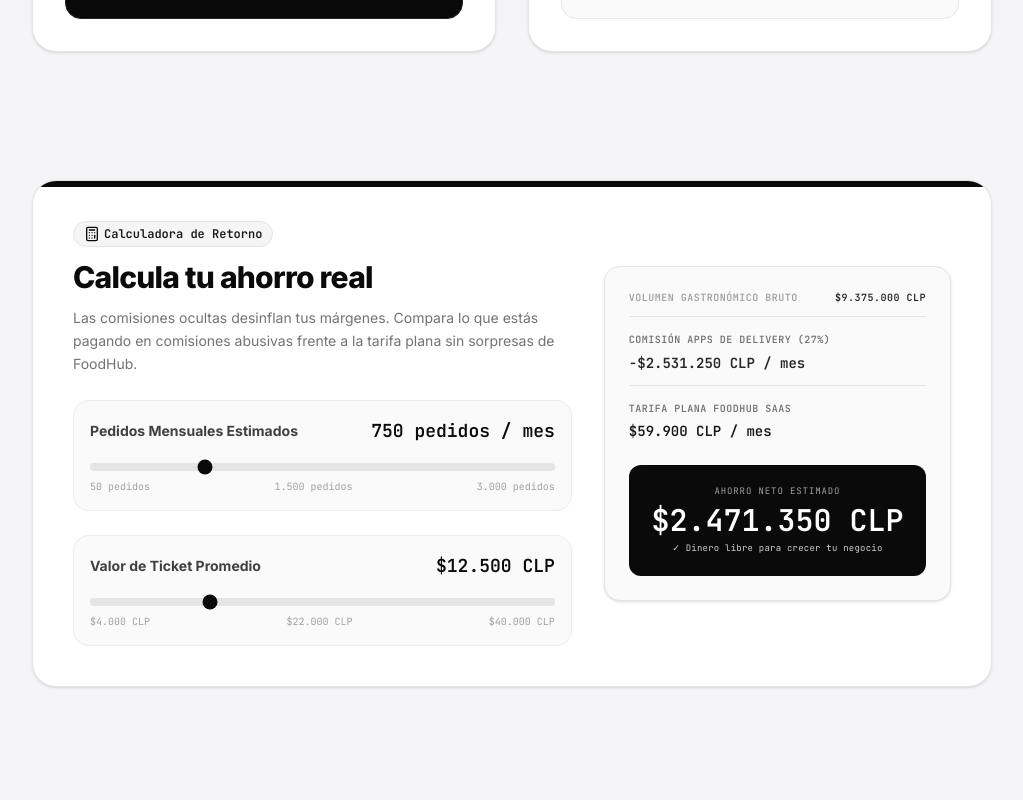
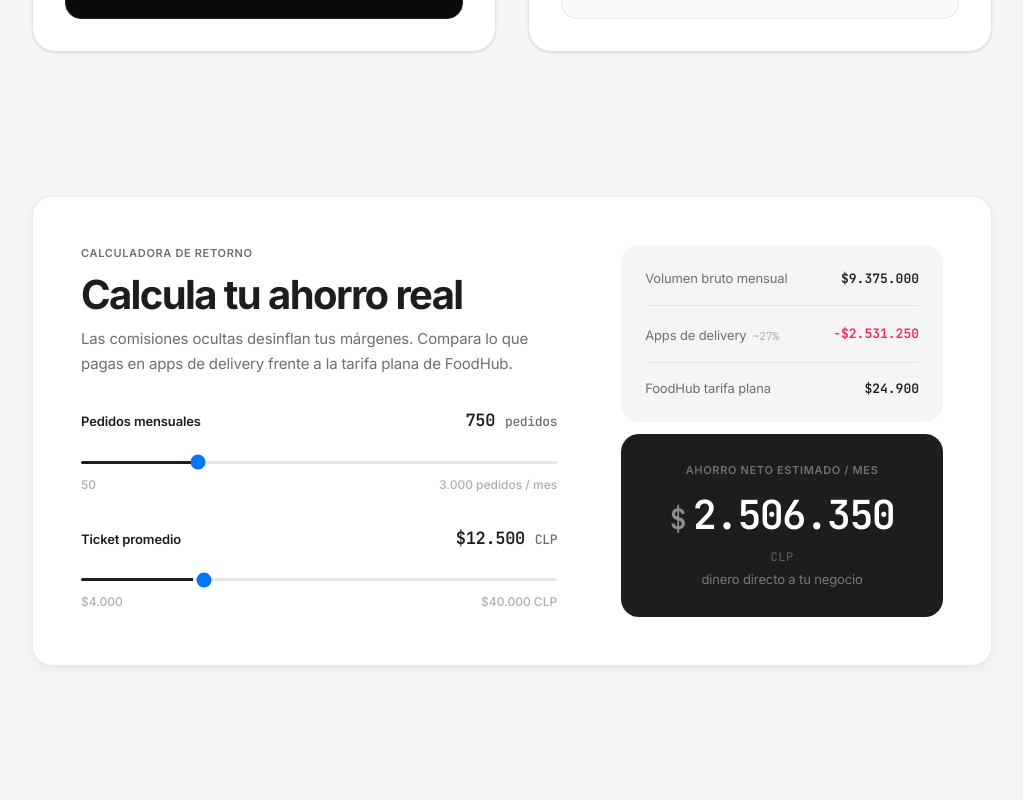
Before and after one commit to animaskazo/foodHub, a React (Vite) app: page / in a window 1280 px wide. Shown: the part 4300-5100 px from the top of the page, without its empty margins (128-1151 px from the left). Built offline with nearby package versions, Linux system fonts and the light colour scheme.

Commit message:
refactor: update branding, reduce subscription price, and add custom favicon

```diff
--- a/src/components/LandingPage.tsx
+++ b/src/components/LandingPage.tsx
@@ -137,7 +137,7 @@
   const totalVolume = ordersCount * avgTicket;
   const commissionPercentage = 0.27;
   const deliveryCommissions = Math.round(totalVolume * commissionPercentage);
-  const foodhubFixedSubscription = 59900; // 59.900 CLP flat monthly SaaS fee
+  const foodhubFixedSubscription = 24900; // 59.900 CLP flat monthly SaaS fee
   const estimatedSavings = deliveryCommissions - foodhubFixedSubscription;
 
   // Interactive POS helper functions
@@ -182,7 +182,7 @@
     },
     {
       q: "¿Cómo funciona el Asistente de IA?",
-      a: "Está integrado con la API oficial de Google Gemini. Lee de forma automática tu catálogo cargado en FoodHub (ingredientes, precios, disponibilidad) para responder a tus clientes preguntas sobre alérgenos, sugerir acompañamientos o ayudarles a armar su pedido ideal directamente desde WhatsApp o web."
+      a: "Nuestro asistente utiliza Inteligencia Artificial para leer de forma automática tu catálogo cargado en FoodHub (ingredientes, precios, disponibilidad) y responder a tus clientes preguntas sobre alérgenos, sugerir acompañamientos o ayudarles a armar su pedido ideal directamente desde WhatsApp o web."
     },
     {
       q: "¿Necesito comprar hardware o terminales especiales?",
@@ -347,9 +347,9 @@
               {/* Social Proof */}
               <div className="pt-5 flex items-center gap-5 border-t border-black/[0.07]">
                 <div className="flex -space-x-2.5" aria-label="Clientes destacados" role="img">
-                  {["#1d1d1f","#3a3a3c","#6e6e73"].map((bg, i) => (
+                  {["#1d1d1f", "#3a3a3c", "#6e6e73"].map((bg, i) => (
                     <div key={i} className="w-8 h-8 rounded-full border-2 border-[#f5f5f7] flex items-center justify-center text-[10px] font-bold text-white" style={{ background: bg }}>
-                      {["M","A","S"][i]}
+                      {["M", "A", "S"][i]}
                     </div>
                   ))}
                 </div>
@@ -496,8 +496,7 @@
                         <button
                           type="button"
                           onClick={() => setSelectedPlan("base")}
-                          className={`flex items-center gap-2 p-3 rounded-[10px] border text-[13px] font-semibold transition-all duration-200 cursor-pointer tracking-[-0.01em] ${
-                            selectedPlan === "base"
+                          className={`flex items-center gap-2 p-3 rounded-[10px] border text-[13px] font-semibold transition-all duration-200 cursor-pointer tracking-[-0.01em] ${selectedPlan === "base"
                             ? "bg-[#1d1d1f] text-white border-[#1d1d1f]"
                             : "bg-white text-[#1d1d1f] border-black/[0.1] hover:border-black/25"
                             }`}
@@ -511,8 +510,7 @@
                         <button
                           type="button"
                           onClick={() => setSelectedPlan("premium")}
-                          className={`flex items-center gap-2 p-3 rounded-[10px] border text-[13px] font-semibold transition-all duration-200 cursor-pointer tracking-[-0.01em] ${
-                            selectedPlan === "premium"
+                          className={`flex items-center gap-2 p-3 rounded-[10px] border text-[13px] font-semibold transition-all duration-200 cursor-pointer tracking-[-0.01em] ${selectedPlan === "premium"
                             ? "bg-[#1d1d1f] text-white border-[#1d1d1f]"
                             : "bg-white text-[#1d1d1f] border-black/[0.1] hover:border-black/25"
                             }`}
@@ -639,7 +637,7 @@
             Infraestructura compatible
           </p>
           <div className="flex flex-wrap justify-center items-center gap-x-10 gap-y-5">
-            {["Supabase","Gemini API","Datos Encriptados","Resend","Kapso"].map(t => (
+            {["Supabase", "Inteligencia Artificial", "Datos Encriptados", "Resend", "Klap", "Kapso"].map(t => (
               <span key={t} className="text-[13px] font-semibold tracking-[-0.01em] text-[#aeaeb2]">{t}</span>
             ))}
           </div>
@@ -650,33 +648,28 @@
       <MainFeaturesSection />
 
       {/* Interactive Savings Calculator */}
-      <section id="calculadora" className="max-w-5xl mx-auto px-4 sm:px-6 lg:px-8 py-12">
-        <div className="bg-white border border-neutral-200 rounded-3xl p-6 sm:p-10 shadow-sm relative overflow-hidden">
-          {/* Top visual accent bar */}
-          <div className="absolute top-0 left-0 w-full h-1.5 bg-neutral-950"></div>
+      <section id="calculadora" className="max-w-5xl mx-auto px-4 sm:px-6 lg:px-8 py-16">
+        <div className="apple-card p-8 sm:p-12">
 
-          <div className="grid grid-cols-1 lg:grid-cols-12 gap-8 items-center">
+          <div className="grid grid-cols-1 lg:grid-cols-12 gap-10 lg:gap-16 items-start">
 
-            {/* Left Column: Sliders */}
-            <div className="lg:col-span-7 space-y-6 text-left">
+            {/* Left Column: Header + Sliders */}
+            <div className="lg:col-span-7 space-y-8 text-left">
               <div className="space-y-3">
-                <span className="inline-flex items-center gap-1 bg-neutral-100 text-neutral-900 border border-neutral-200 px-2.5 py-1 rounded-full text-xs font-bold font-mono">
-                  <Calculator className="w-4 h-4 text-neutral-950" />
-                  <span>Calculadora de Retorno</span>
-                </span>
-                <h3 className="text-2xl sm:text-3xl font-serif font-extrabold text-neutral-950 tracking-tight">
+                <p className="eyebrow text-[#6e6e73]">Calculadora de Retorno</p>
+                <h3 className="text-[32px] sm:text-[40px] font-bold tracking-[-0.04em] text-[#1d1d1f] leading-[1.04]">
                   Calcula tu ahorro real
                 </h3>
-                <p className="text-neutral-500 text-sm font-sans leading-relaxed">
-                  Las comisiones ocultas desinflan tus márgenes. Compara lo que estás pagando en comisiones abusivas frente a la tarifa plana sin sorpresas de FoodHub.
+                <p className="text-[#6e6e73] text-[15px] leading-relaxed tracking-[-0.01em]">
+                  Las comisiones ocultas desinflan tus márgenes. Compara lo que pagas en apps de delivery frente a la tarifa plana de FoodHub.
                 </p>
               </div>
 
               {/* Slider 1: Orders per month */}
-              <div className="space-y-2 p-4 bg-neutral-50 rounded-2xl border border-neutral-200/60">
-                <div className="flex justify-between items-center text-sm font-bold">
-                  <span className="text-neutral-700">Pedidos Mensuales Estimados</span>
-                  <span className="text-neutral-950 font-mono text-lg">{ordersCount} pedidos / mes</span>
+              <div className="space-y-3">
+                <div className="flex justify-between items-baseline gap-3">
+                  <span className="text-[13px] font-semibold text-[#1d1d1f] tracking-[-0.01em] shrink-0">Pedidos mensuales</span>
+                  <span className="text-[17px] font-bold text-[#1d1d1f] tracking-[-0.02em] font-mono tabular-nums text-right">{ordersCount.toLocaleString("es-CL")} <span className="text-[13px] font-medium text-[#6e6e73]">pedidos</span></span>
                 </div>
                 <input
                   type="range"
@@ -685,20 +678,20 @@
                   step="50"
                   value={ordersCount}
                   onChange={(e) => setOrdersCount(parseInt(e.target.value))}
-                  className="w-full accent-neutral-950 bg-neutral-200 h-2 rounded-lg appearance-none cursor-pointer"
+                  className="w-full h-[3px] rounded-full appearance-none cursor-pointer"
+                  style={{ background: `linear-gradient(to right, #1d1d1f ${((ordersCount - 50) / (3000 - 50)) * 100}%, rgba(0,0,0,0.1) ${((ordersCount - 50) / (3000 - 50)) * 100}%)` }}
                 />
-                <div className="flex justify-between text-[10px] text-neutral-400 font-mono">
-                  <span>50 pedidos</span>
-                  <span>1.500 pedidos</span>
-                  <span>3.000 pedidos</span>
+                <div className="flex justify-between text-[12px] text-[#aeaeb2] font-medium">
+                  <span>50</span>
+                  <span>3.000 pedidos / mes</span>
                 </div>
               </div>
 
               {/* Slider 2: Average Ticket */}
-              <div className="space-y-2 p-4 bg-neutral-50 rounded-2xl border border-neutral-200/60">
-                <div className="flex justify-between items-center text-sm font-bold">
-                  <span className="text-neutral-700">Valor de Ticket Promedio</span>
-                  <span className="text-neutral-950 font-mono text-lg">${avgTicket.toLocaleString("es-CL")} CLP</span>
+              <div className="space-y-3">
+                <div className="flex justify-between items-baseline gap-3">
+                  <span className="text-[13px] font-semibold text-[#1d1d1f] tracking-[-0.01em] shrink-0">Ticket promedio</span>
+                  <span className="text-[17px] font-bold text-[#1d1d1f] tracking-[-0.02em] font-mono tabular-nums text-right">${avgTicket.toLocaleString("es-CL")} <span className="text-[13px] font-medium text-[#6e6e73]">CLP</span></span>
                 </div>
                 <input
                   type="range"
@@ -707,43 +700,51 @@
                   step="1000"
                   value={avgTicket}
                   onChange={(e) => setAvgTicket(parseInt(e.target.value))}
-                  className="w-full accent-neutral-950 bg-neutral-200 h-2 rounded-lg appearance-none cursor-pointer"
+                  className="w-full h-[3px] rounded-full appearance-none cursor-pointer"
+                  style={{ background: `linear-gradient(to right, #1d1d1f ${((avgTicket - 4000) / (40000 - 4000)) * 100}%, rgba(0,0,0,0.1) ${((avgTicket - 4000) / (40000 - 4000)) * 100}%)` }}
                 />
-                <div className="flex justify-between text-[10px] text-neutral-400 font-mono">
-                  <span>$4.000 CLP</span>
-                  <span>$22.000 CLP</span>
+                <div className="flex justify-between text-[12px] text-[#aeaeb2] font-medium">
+                  <span>$4.000</span>
                   <span>$40.000 CLP</span>
                 </div>
               </div>
             </div>
 
-            {/* Right Column: Thermal Receipt Simulation */}
-            <div className="lg:col-span-5 bg-neutral-50 border border-neutral-200 p-6 rounded-2xl flex flex-col justify-between space-y-6 shadow-sm relative">
-              <div className="space-y-4 font-mono text-xs">
-                <div className="text-[10px] text-neutral-400 font-bold uppercase tracking-wider flex justify-between border-b border-neutral-200 pb-3">
-                  <span>Volumen Gastronómico Bruto</span>
-                  <span className="font-bold text-neutral-800">${totalVolume.toLocaleString("es-CL")} CLP</span>
+            {/* Right Column: Results Panel */}
+            <div className="lg:col-span-5 flex flex-col gap-3">
+
+              {/* Metrics rows */}
+              <div className="bg-[#f5f5f7] rounded-[18px] p-6 space-y-4">
+                <div className="flex justify-between items-center gap-2 pb-4 border-b border-black/[0.07]">
+                  <span className="text-[13px] text-[#6e6e73] tracking-[-0.01em] shrink-0">Volumen bruto mensual</span>
+                  <span className="text-[13px] font-bold text-[#1d1d1f] font-mono tabular-nums text-right">${totalVolume.toLocaleString("es-CL")}</span>
                 </div>
-
-                <div className="space-y-1.5 border-b border-neutral-200 pb-3">
-                  <span className="text-[10px] font-bold text-neutral-500 uppercase tracking-wider block">Comisión Apps de Delivery (27%)</span>
-                  <p className="text-sm font-bold text-neutral-800">-${deliveryCommissions.toLocaleString("es-CL")} CLP / mes</p>
+                <div className="flex justify-between items-center gap-2 pb-4 border-b border-black/[0.07]">
+                  <div className="shrink-0">
+                    <span className="text-[13px] text-[#6e6e73] tracking-[-0.01em]">Apps de delivery</span>
+                    <span className="ml-1.5 text-[11px] text-[#aeaeb2] font-mono">~27%</span>
                   </div>
-
-                <div className="space-y-1.5">
-                  <span className="text-[10px] font-bold text-neutral-500 uppercase tracking-wider block">Tarifa Plana FoodHub SaaS</span>
-                  <p className="text-sm font-bold text-neutral-900">${foodhubFixedSubscription.toLocaleString("es-CL")} CLP / mes</p>
+                  <span className="text-[13px] font-bold text-rose-500 font-mono tabular-nums text-right">−${deliveryCommissions.toLocaleString("es-CL")}</span>
+                </div>
+                <div className="flex justify-between items-center gap-2">
+                  <span className="text-[13px] text-[#6e6e73] tracking-[-0.01em] shrink-0">FoodHub tarifa plana</span>
+                  <span className="text-[13px] font-bold text-[#1d1d1f] font-mono tabular-nums text-right">${foodhubFixedSubscription.toLocaleString("es-CL")}</span>
                 </div>
               </div>
 
-              {/* Main Net Saving Callout */}
-              <div className="bg-neutral-950 text-white rounded-xl p-5 text-center space-y-1">
-                <span className="text-[9px] font-mono tracking-widest block text-neutral-400 uppercase">Ahorro Neto Estimado</span>
-                <h3 className="text-2xl sm:text-3xl font-black font-mono">
-                  ${estimatedSavings > 0 ? estimatedSavings.toLocaleString("es-CL") : 0} CLP
-                </h3>
-                <span className="text-[9px] block opacity-80 font-mono tracking-wide">✓ Dinero libre para crecer tu negocio</span>
+              {/* Savings callout */}
+              <div className="bg-[#1d1d1f] rounded-[18px] px-6 py-7 text-center">
+                <p className="eyebrow text-white/30 mb-4">Ahorro neto estimado / mes</p>
+                <div className="flex items-baseline justify-center gap-1.5 flex-wrap">
+                  <span className="text-[28px] font-bold text-white/50 font-mono">$</span>
+                  <span className="text-[32px] sm:text-[40px] font-bold tracking-[-0.04em] text-white leading-none font-mono tabular-nums break-all">
+                    {estimatedSavings > 0 ? estimatedSavings.toLocaleString("es-CL") : "0"}
+                  </span>
                 </div>
+                <p className="text-[12px] text-white/30 mt-2 font-mono tracking-[0.04em] uppercase">CLP</p>
+                <p className="text-[13px] text-white/40 mt-1 tracking-[-0.01em]">dinero directo a tu negocio</p>
+              </div>
+
             </div>
 
           </div>
@@ -785,8 +786,8 @@
                   <td className="py-4 px-6">Aislada (no sincronizada)</td>
                 </tr>
                 <tr className="hover:bg-neutral-50/40 transition-colors">
-                  <td className="py-4 px-6 font-semibold text-neutral-900">Conserjería de IA (Gemini)</td>
-                  <td className="py-4 px-6 bg-neutral-100/30 text-neutral-950 font-bold border-x border-neutral-200">✓ Integrado de fábrica para alérgenos y menús</td>
+                  <td className="py-4 px-6 font-semibold text-neutral-900">Asistente de Inteligencia Artificial</td>
+                  <td className="py-4 px-6 bg-neutral-100/30 text-neutral-950 font-bold border-x border-neutral-200">✓ Integrado para alérgenos, menús y pedidos</td>
                   <td className="py-4 px-6 text-neutral-400">✗ No disponible</td>
                   <td className="py-4 px-6 text-neutral-400">✗ No disponible</td>
                 </tr>
@@ -887,7 +888,7 @@
                 {[
                   { icon: Terminal, text: "POS terminal con arqueo de caja" },
                   { icon: ShoppingBag, text: "Tienda online con dominio propio" },
-                  { icon: Sparkles, text: "Chat asistente IA (Gemini)" },
+                  { icon: Sparkles, text: "Asistente de Inteligencia Artificial" },
                   { icon: Smartphone, text: "Menú digital sincronizado" },
                   { icon: Zap, text: "Comandas directas a cocina" },
                   { icon: HeartHandshake, text: "Soporte técnico prioritario" },
@@ -923,7 +924,7 @@
               transition={{ duration: 0.5, delay: 0.15 }}
               className="bg-white border-2 border-neutral-950 rounded-3xl p-6 sm:p-8 shadow-md hover:shadow-xl transition-all relative flex flex-col group"
             >
-              <div className="absolute -top-3 left-1/2 -translate-x-1/2 bg-neutral-950 text-white text-[10px] font-bold px-4 py-1 rounded-full font-mono tracking-wider flex items-center gap-1.5 shadow-lg animate-pulse">
+              <div className="absolute -top-3 left-1/2 -translate-x-1/2 bg-green-600 text-white text-[10px] font-bold px-4 py-1 rounded-full font-mono tracking-wider flex items-center gap-1.5 shadow-lg">
                 <Crown className="w-3.5 h-3.5" />
                 <span>Más Popular</span>
               </div>
--- a/src/components/MainFeaturesSection.tsx
+++ b/src/components/MainFeaturesSection.tsx
@@ -88,7 +88,7 @@
               </li>
               <li className="flex items-center gap-2 text-xs font-medium text-neutral-700">
                 <CheckCircle2 className="w-4 h-4 text-neutral-950 shrink-0" />
-                <span>Asistente IA con Google Gemini para ventas en WhatsApp</span>
+                <span>Asistente con Inteligencia Artificial para ventas en WhatsApp</span>
               </li>
             </ul>
           </div>
@@ -141,7 +141,7 @@
                 </div>
                 <div>
                   <h4 className="font-display font-bold text-xs text-neutral-950">3. Chatbot IA</h4>
-                  <p className="text-[10px] text-neutral-400 mt-0.5">Gemini 24/7</p>
+                  <p className="text-[10px] text-neutral-400 mt-0.5">Inteligencia Artificial 24/7</p>
                 </div>
                 <span className="inline-block bg-neutral-100 text-neutral-800 text-[9px] font-bold font-mono px-2 py-0.5 rounded-full border border-neutral-200">
                   Auto-Venta
--- a/src/components/TestimonialsSection.tsx
+++ b/src/components/TestimonialsSection.tsx
@@ -38,7 +38,7 @@
     image: "https://images.unsplash.com/photo-1573496359142-b8d87734a5a2?auto=format&fit=crop&q=80&w=300&h=300",
     rating: 5,
     comment:
-      "El asistente de IA integrado con Gemini fue una revelación. Atiende las consultas sobre alérgenos e ingredientes a cualquier hora y despacha los pedidos directo a la impresora de comandas.",
+      "El asistente de Inteligencia Artificial fue una revelación. Atiende las consultas sobre alérgenos e ingredientes a cualquier hora y despacha los pedidos directo a la impresora de comandas.",
     storeUrl: "https://napoli.foodhub.cl",
     metricsBadge: "+35% en pedidos directos"
   },
```
Also changed, not shown: index.html (+3 -2 lines), public/favicon.svg (added). Lines whose indentation alone changed are shown as unchanged.
